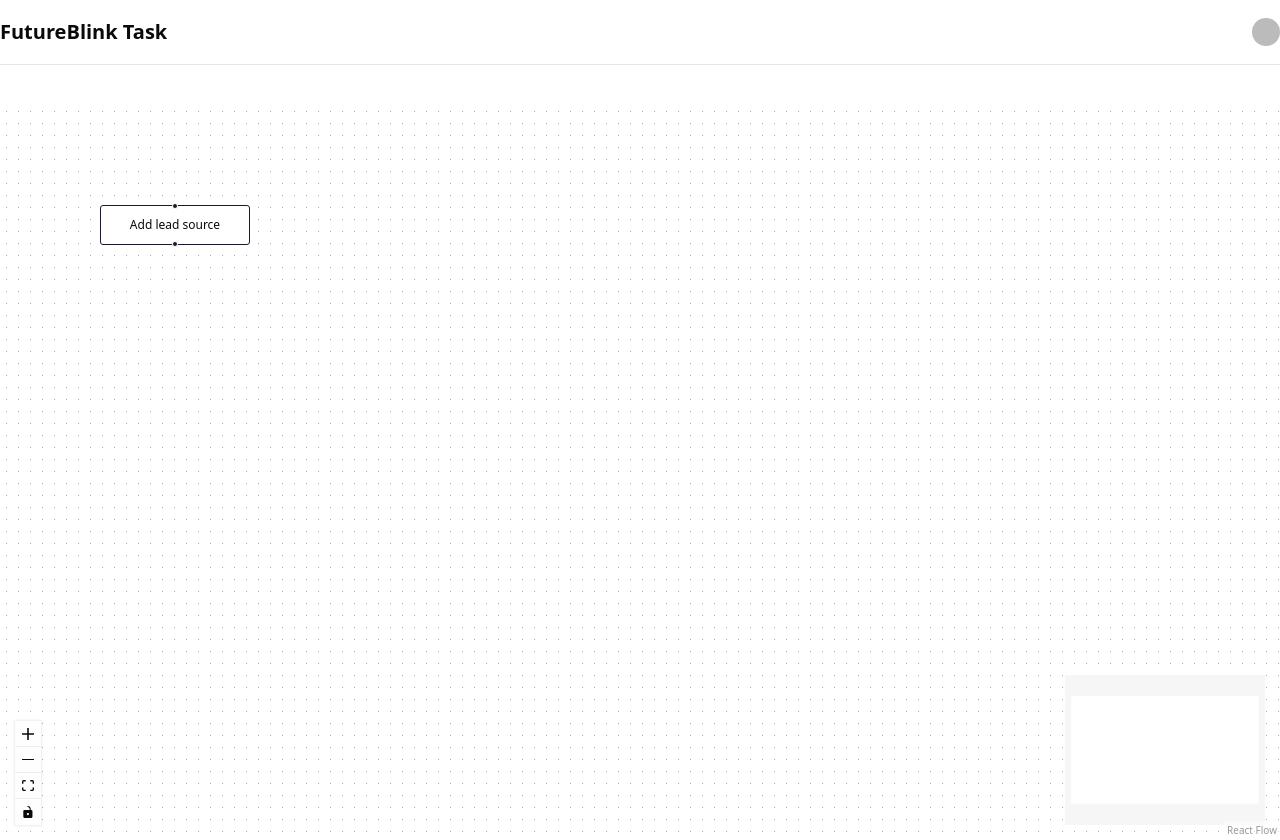
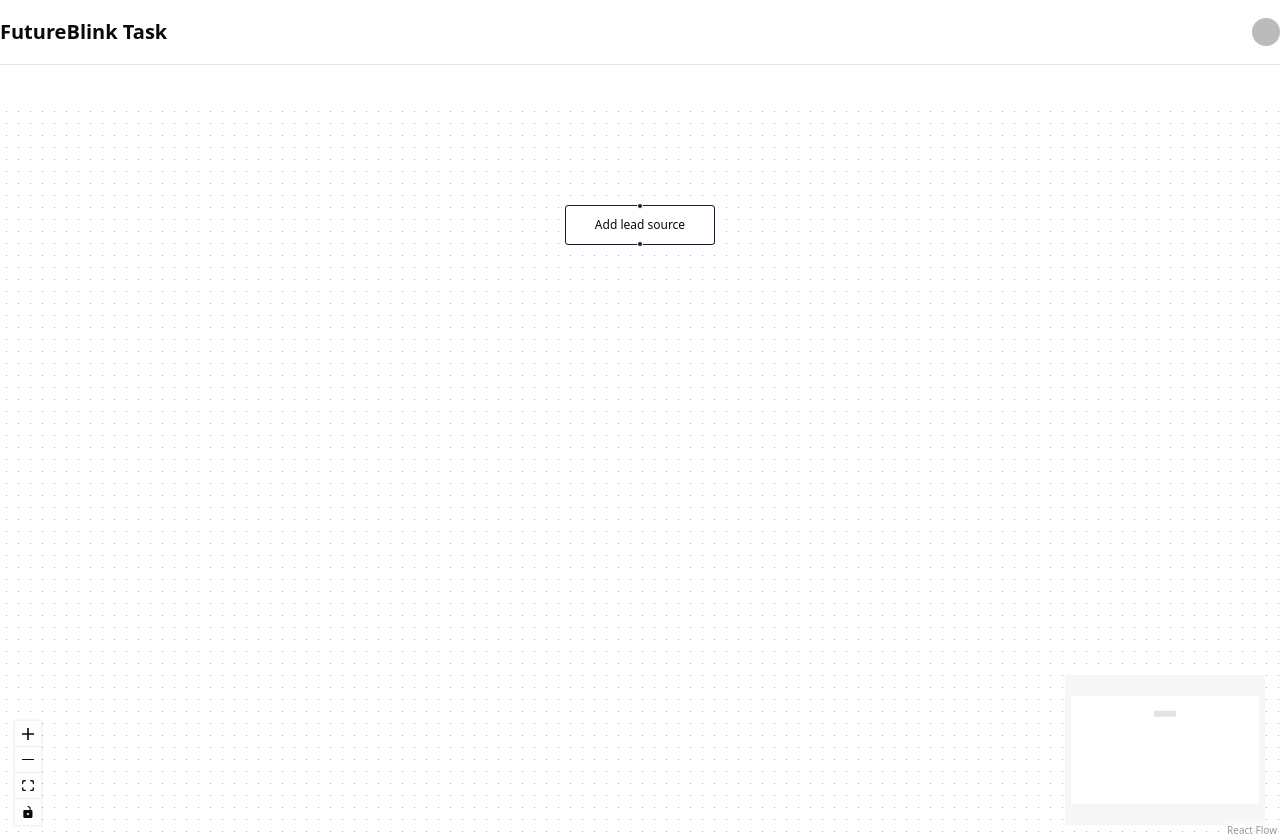
Before and after one commit to SpectreFury/futureblink-task, a React (Vite) app in the folder client/: page /dashboard/1 in a window 1280 px wide. Built offline with nearby package versions, Linux system fonts and the light colour scheme; no server answers; sample sign-in values are in the browser's storage; some icons are missing.

Commit message:
Add controlled react-flow nodes and edges

```diff
--- a/client/src/components/sequence-editor.tsx
+++ b/client/src/components/sequence-editor.tsx
@@ -1,5 +1,5 @@
 import { useAuth } from "@clerk/react-router";
-import { useState, useEffect } from "react";
+import { useState, useEffect, useRef, useCallback } from "react";
 import { useParams } from "react-router";
 import {
   Background,
@@ -7,28 +7,35 @@ import {
   Controls,
   MiniMap,
   ReactFlow,
+  Node,
+  Edge,
+  applyNodeChanges,
+  applyEdgeChanges,
+  NodeChange,
+  EdgeChange,
 } from "@xyflow/react";
 
 import "@xyflow/react/dist/style.css";
-
-const initialEdges = [{ id: "e1-2", source: "1", target: "2" }];
 
 const SequenceEditor = () => {
   const [name, setName] = useState("");
   const [description, setDescription] = useState("");
   const { userId } = useAuth();
+  const reactFlowWrapper = useRef<HTMLDivElement | null>(null);
 
-  const [nodes, setNodes] = useState([
-    {
-      id: "1",
-      position: { x: 100, y: 100 },
-      data: {
-        label: "Add lead source",
-      },
-    },
-  ]);
+  const [nodes, setNodes] = useState<Node[]>([]);
+  const [edges, setEdges] = useState<Edge[]>([]);
 
-  const [edges, setEdges] = useState([]);
+  const onNodesChange = useCallback(
+    (changes: NodeChange<Node>[]) =>
+      setNodes((nodes) => applyNodeChanges(changes, nodes)),
+    []
+  );
+  const onEdgesChange = useCallback(
+    (changes: EdgeChange<Edge>[]) =>
+      setEdges((edges) => applyEdgeChanges(changes, edges)),
+    []
+  );
 
   const { id } = useParams();
 
@@ -63,14 +70,37 @@ const SequenceEditor = () => {
     }
   }, [userId]);
 
+  useEffect(() => {
+    if (reactFlowWrapper.current) {
+      const width = reactFlowWrapper.current.offsetWidth;
+
+      const centerX = width / 2 - 75;
+
+      setNodes([
+        {
+          id: "1",
+          position: { x: centerX, y: 100 },
+          data: {
+            label: "Add lead source",
+          },
+        },
+      ]);
+    }
+  }, [reactFlowWrapper]);
+
   return (
     <div className="container mx-auto w-full grow">
       <div className="mt-10">
         <div className="text-2xl font-medium">{name}</div>
         <div className="text-lg text-muted-foreground">{description}</div>
       </div>
-      <div className="w-full h-full">
-        <ReactFlow nodes={nodes} edges={edges}>
+      <div className="w-full h-full" ref={reactFlowWrapper}>
+        <ReactFlow
+          nodes={nodes}
+          edges={edges}
+          onNodesChange={onNodesChange}
+          onEdgesChange={onEdgesChange}
+        >
           <Controls />
           <MiniMap />
           <Background
```
